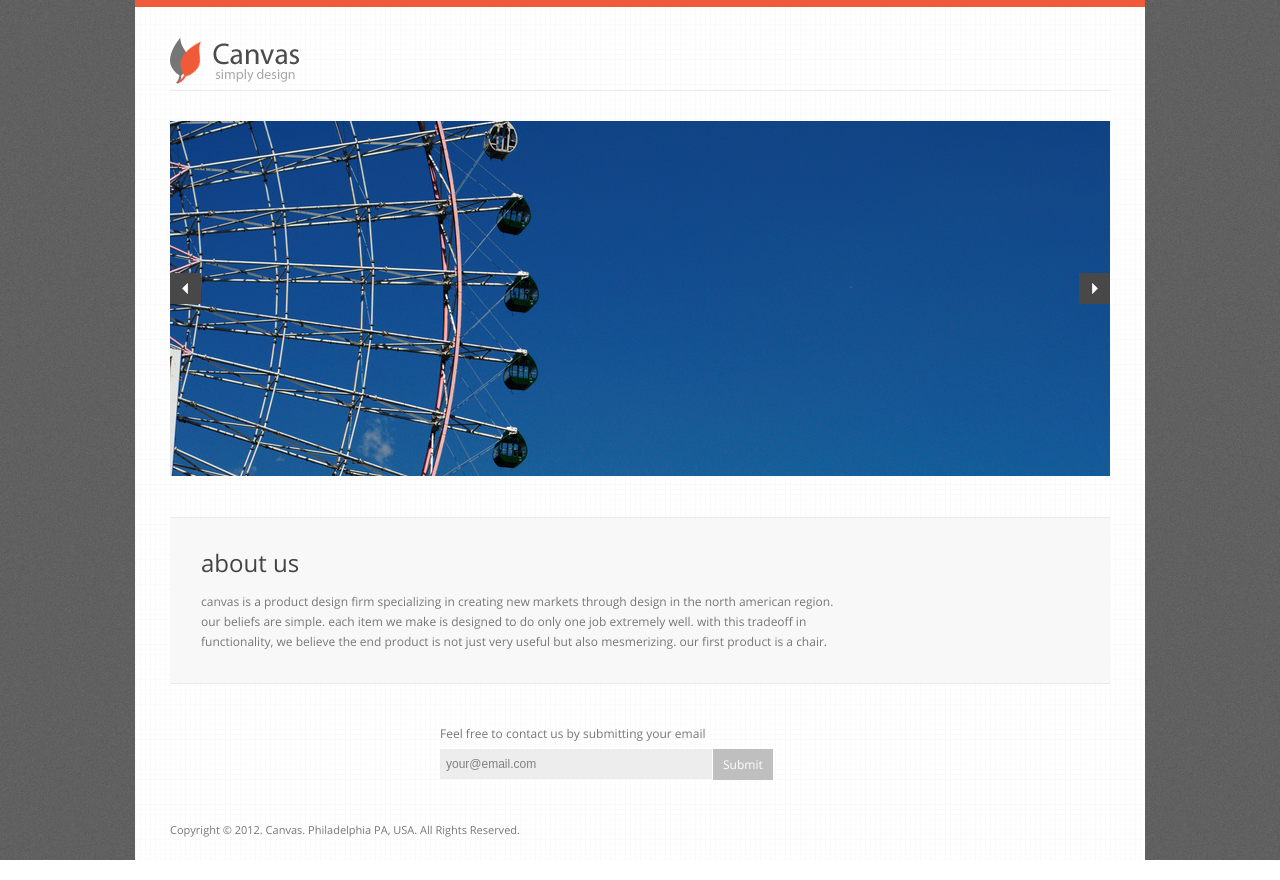
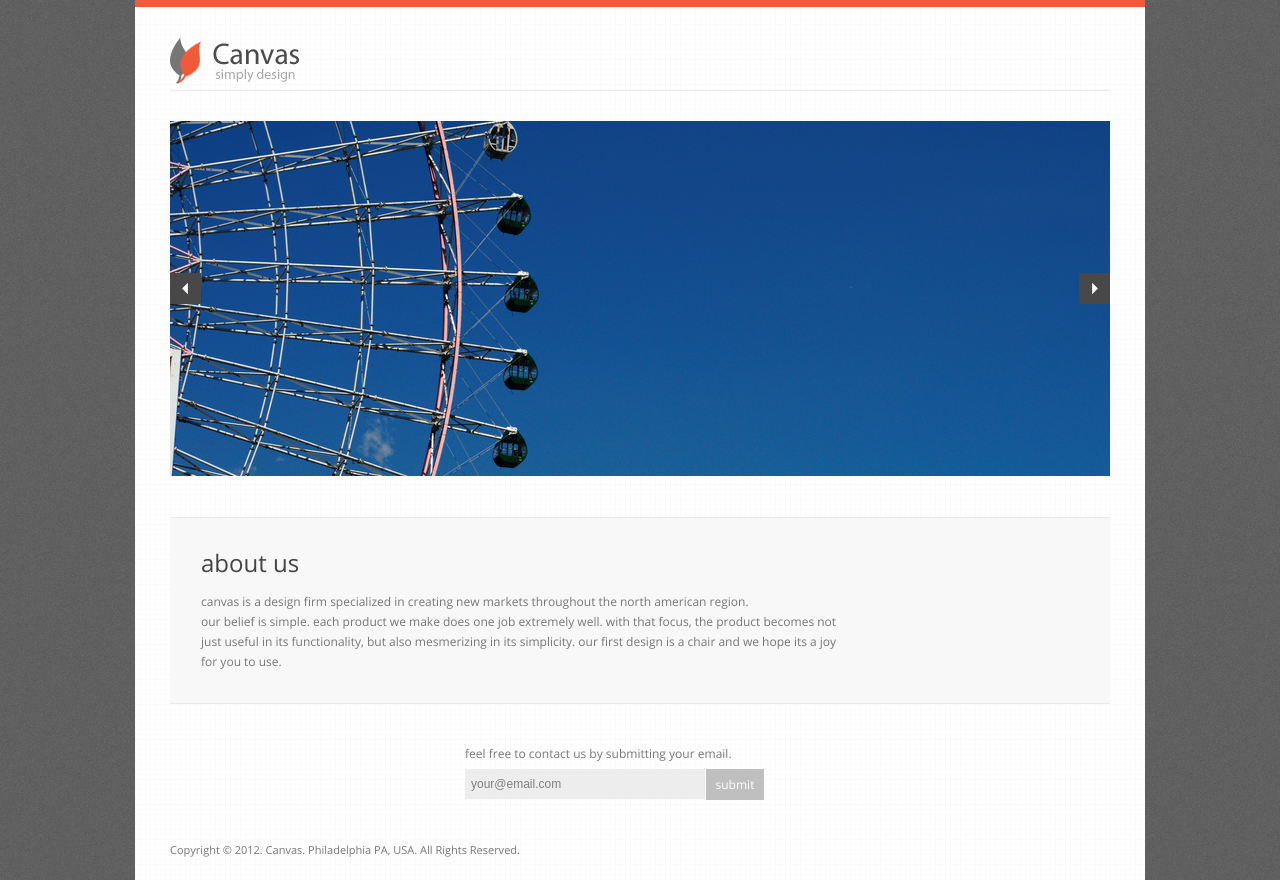
Before and after one commit to sankalpk/canvas, a Python web app: template templates/home.html in a window 1280 px wide. Run offline with Jinja, Linux system fonts and the light colour scheme; the template is opened without the code that fills it, so the values that code supplies are empty.

Commit message:
Changed wording on home page and auto-highlighted text value when form clicked

```diff
--- a/assets/styles/style.css
+++ b/assets/styles/style.css
@@ -755,5 +755,5 @@ tr.odd td {
 /*============================================ FOOTER  =================================================*/
 #footer{padding:20px 0px;}
 #footer{font-size:11px;}
-#signing{width: 400px; font-size: 40px; float:center; margin-left:auto; margin-right:auto;}
+#signing{width: 350px; font-size: 40px; float:center; margin-left:auto; margin-right:auto;}
 #signing p{font-size:12px; margin-bottom:5px;}
--- a/main.py
+++ b/main.py
@@ -34,9 +34,11 @@ class Signup(GenericHandler):
             # You entered an invalid email address.
         #else:
         sender_address = "sankalp221@gmail.com"
-        subject = "New Dlist signup"
+        subject = "Canvas Response Requested %s" % user_address
         body = """
-        Someone has just signed up to the dlist. Please add:%s
+        This person wants your attention:
+
+        %s
         """ % user_address
 
         mail.send_mail(sender_address, "sankalp@cmuspeech.com", subject, body)
--- a/templates/home.html
+++ b/templates/home.html
@@ -35,9 +35,8 @@
             <article id="beforethecontent">
                 <div class="three_fourth firstcols">
                     <h2>about us</h2>
-                    <p>canvas is a product design firm specializing in creating new markets through design in the north american region.</p>
-                    <p>our beliefs are <em>simple</em>. each item we make is designed to do only one job extremely well. with this tradeoff in functionality, we believe the end product is not just very useful but also mesmerizing. our first product is a chair.
-                    </p>
+                    <p>canvas is a design firm specialized in creating new markets throughout the north american region.</p>
+                    <p>our belief is <em>simple</em>. each product we make does one job extremely well. with that focus, the product becomes not just useful in its functionality, but also mesmerizing in its simplicity. our first design is a chair and we hope its a joy for you to use.</p>
                 </div>
                 <div class="one_fourth lastcols">
 
@@ -48,9 +47,9 @@
             <br>
 
             <div id="signing">
-              <p>Feel free to contact us by submitting your email<p>
+              <p>feel free to contact us by submitting your email.<p>
               <form action="/signup" method="post" id="newsletter">
-                <div><input type="text" name="email_address" value="your@email.com" /><input type="submit" value="Submit" /></div>
+                <div><input type="text" onclick="this.select()" id="email_address" name="email_address" value="your@email.com" /><input type="submit" value="submit" /></div>
               </form>
             </div>
             <div class="clear"></div>
```
Also changed, not shown: 1 other file.
